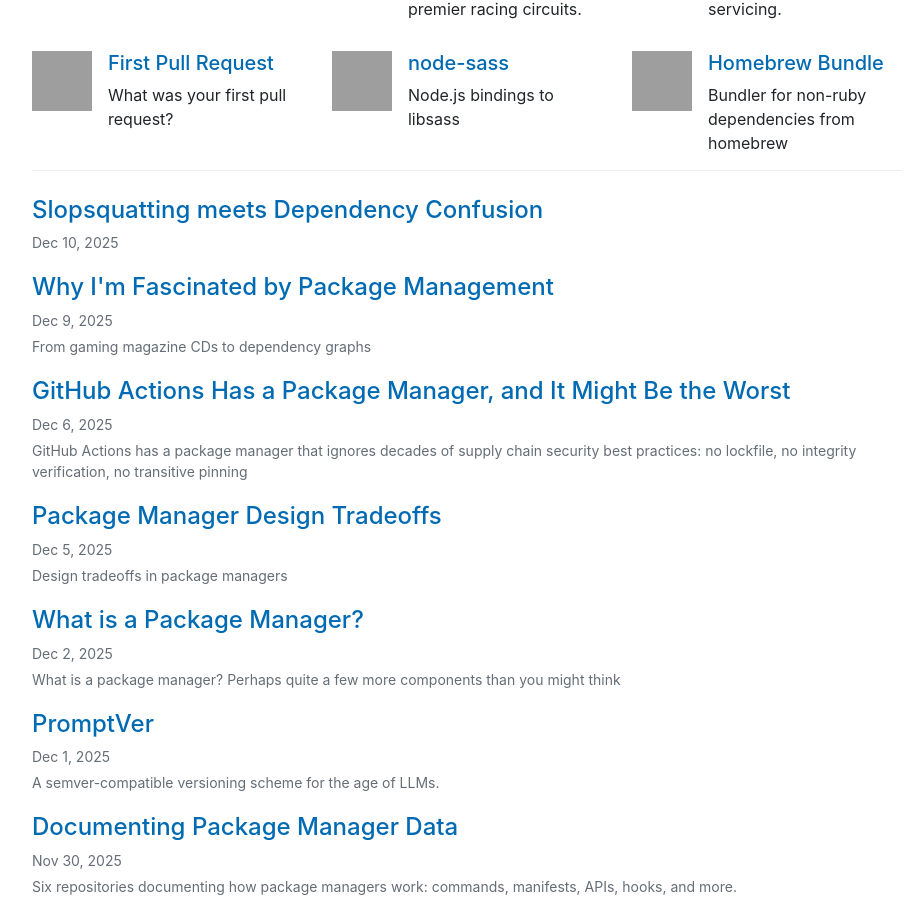
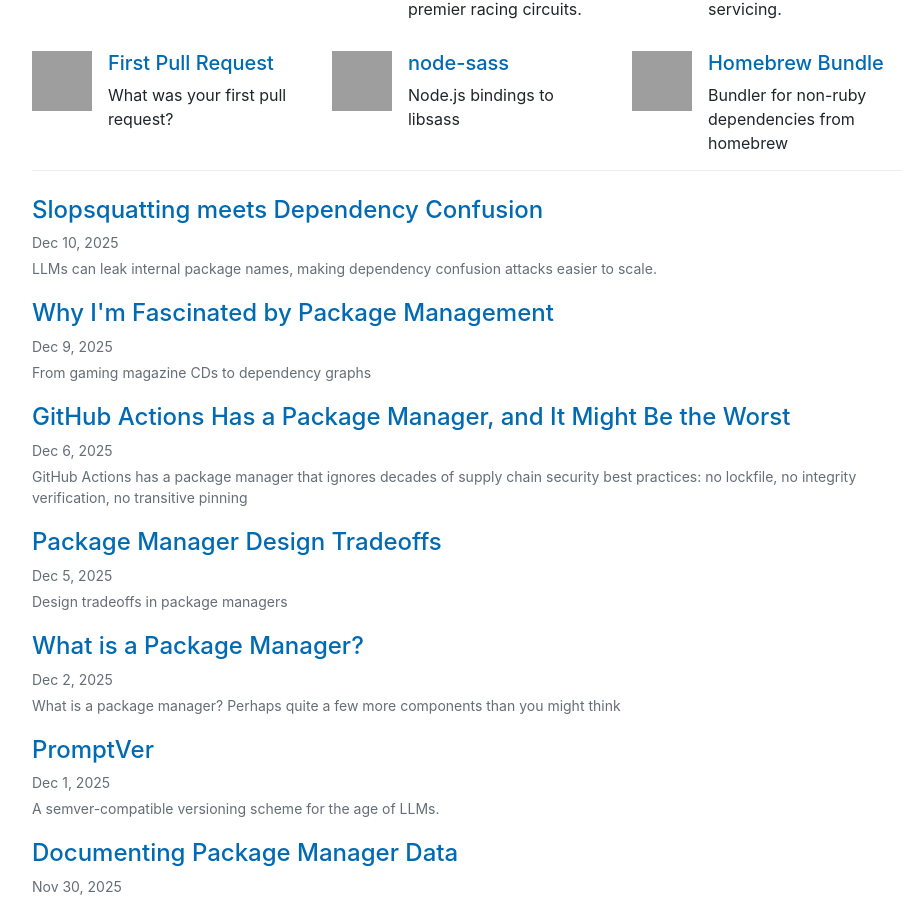
Before and after one commit to andrew/nesbitt.io, a Jekyll site: the page built from index.md, in a window 1280 px wide and 900 px high, scrolled down 513 px, cut to the strip 0-900 px from the top of the window. Shown: the whole strip, without its empty margins (173-1087 px from the left). Built offline with Jekyll 4.4.1, drawn with Linux system fonts in a browser that asks for light colours; grey boxes are pictures that could not be loaded.

Commit message:
Add description and tags to "Slopsquatting meets Dependency Confusion" post

```diff
--- a/_posts/2025-12-10-slopsquatting-meets-dependency-confusion.md
+++ b/_posts/2025-12-10-slopsquatting-meets-dependency-confusion.md
@@ -2,6 +2,10 @@
 layout: post
 title: "Slopsquatting meets Dependency Confusion"
 date: 2025-12-10
+description: "LLMs can leak internal package names, making dependency confusion attacks easier to scale."
+tags:
+  - security
+  - package-managers
 ---
 
 Supply chain attacks on package managers keep getting more creative. Two attack vectors in particular have drawn attention: dependency confusion, which exploits how package managers resolve private versus public packages, and slopsquatting, which exploits LLM hallucinations. Each is dangerous on its own. Combined, they could be worse.
```
